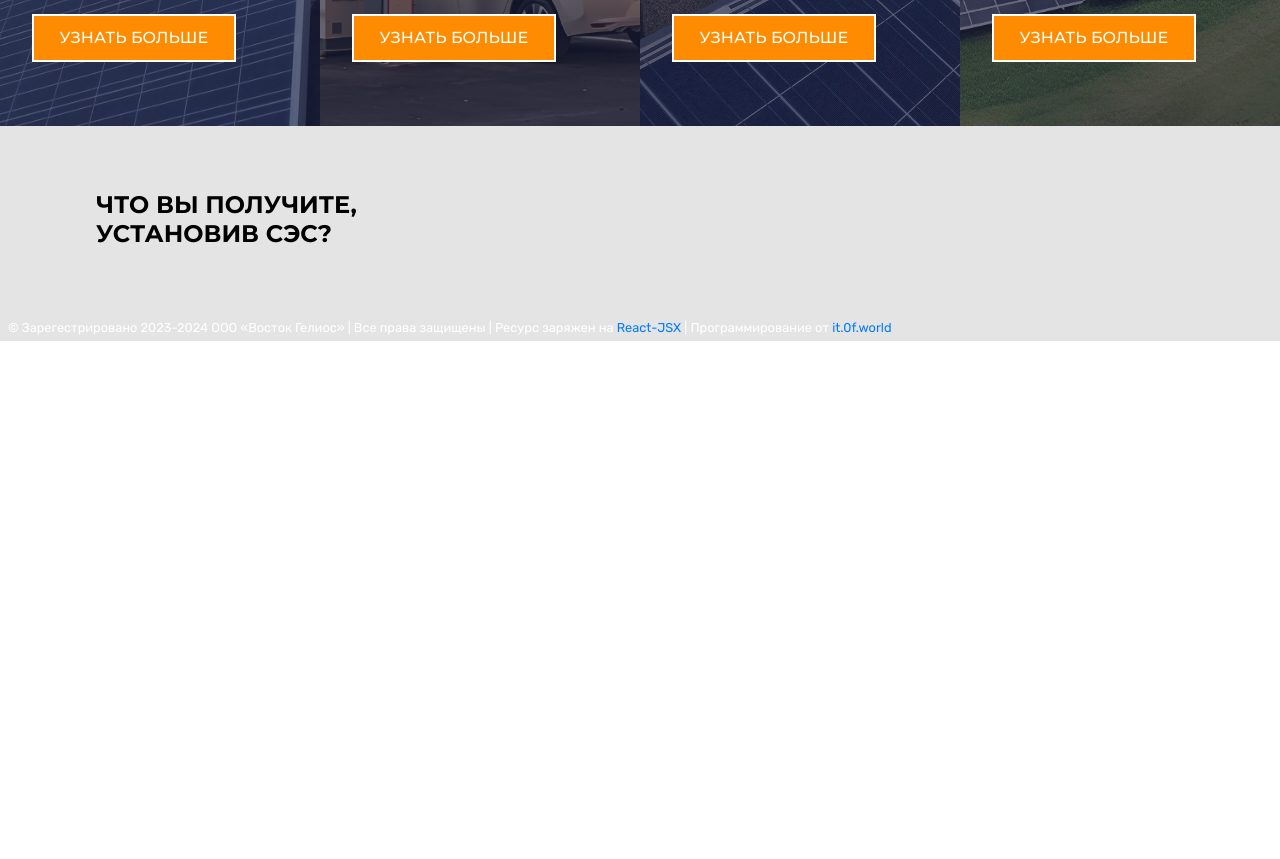
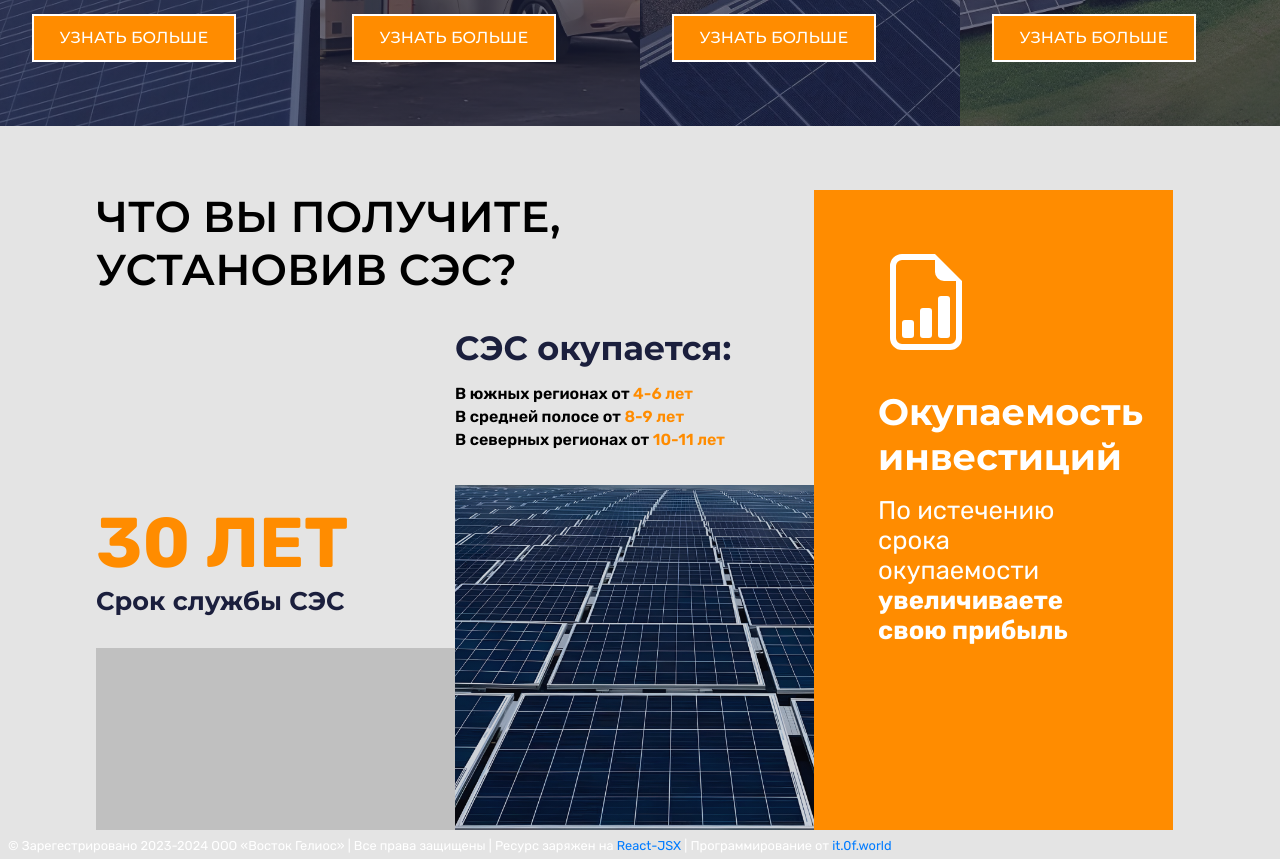
Before and after one commit to it-0f-world/vostok-gelios.ru, a React (Create React App) app: page / in a window 1280 px wide. Shown: the part 2840-3699 px from the top of the page. Before the commit the page ends 3181 px from the top, so only its background shows below. Built offline with nearby package versions, Linux system fonts and the light colour scheme.

Commit message:
opportunities block made

```diff
--- a/src/components/pages/main/opportuninies.jsx
+++ b/src/components/pages/main/opportuninies.jsx
@@ -1,13 +1,35 @@
 import style from "./opportuninies.module.css";
+import { BsFileEarmarkBarGraph } from "react-icons/bs";
 
 export default function opportuninies() {
     return (
         <div className={style.container}>
             <div className={style.c1}>
-                <h2>ЧТО ВЫ ПОЛУЧИТЕ, <br/>УСТАНОВИВ СЭС?</h2>
+                <div className={style.c1top}>
+                    <h2>ЧТО ВЫ ПОЛУЧИТЕ, УСТАНОВИВ СЭС?</h2>
+                    <div>
+                        <p>30 ЛЕТ</p>
+                        <h3>Срок службы СЭС</h3>
+                    </div>
+                </div>
+                <div className={style.c1bottom}></div>
             </div>
-            <div className={style.c2}></div>
-            <div className={style.c3}></div>
+            <div className={style.c2}>
+                <div className={style.c2top}>
+                    <h3>СЭС окупается:</h3>
+                    <p>В южных регионах от <span style={{color: '#ff8c00'}}>4-6 лет</span></p>
+                    <p>В средней полосе от <span style={{color: '#ff8c00'}}>8-9 лет</span></p>
+                    <p>В северных регионах от <span style={{color: '#ff8c00'}}>10-11 лет</span></p>
+                </div>
+                <div className={style.c2bottom}></div>
+            </div>
+            <div className={style.c3}>
+                <div className={style.c3content}>
+                    <div className={style.c3top}><BsFileEarmarkBarGraph /></div>
+                    <h3>Окупаемость инвестиций</h3>
+                    <p>По истечению срока <br/>окупаемости <b>увеличиваете <br/>свою прибыль</b></p>
+                </div>
+            </div>
         </div>
     );
 }
--- a/src/components/pages/main/opportuninies.module.css
+++ b/src/components/pages/main/opportuninies.module.css
@@ -1,4 +1,99 @@
 .container {
     display: flex;
-    padding: 4rem 6rem;
+    padding: 4rem 6rem 0;
 }
+
+.c1, .c2, .c3 {
+    display: flex;
+    flex-direction: column;
+    width: 33%;
+}
+
+.c1top {
+    height: 70%;
+    display: flex;
+    flex-direction: column;
+    justify-content: space-between;
+    padding-bottom: 2rem;
+}
+
+.c1, .c2 {
+    overflow: visible;
+}
+
+.c1top h2 {
+    position: relative;
+    z-index: 1;
+    font-size: 2.7rem;
+    font-weight: 600;
+    width: 200%;
+}
+
+.c1top p {
+    color: #ff8c00;
+    font-size: 4.4rem;
+    font-weight: 700;
+}
+
+.c1top h3 {
+    color: #1B1F3D;
+    font-size: 1.6rem;
+}
+
+.c1bottom {
+    background-color: #c0c0c0;
+    height: 30%;
+}
+
+.c2top {
+    height: 40%;
+    display: flex;
+    flex-direction: column;
+    justify-content: flex-end;
+    padding: 2rem 0;
+}
+
+.c2top h3 {
+    color: #1B1F3D;
+    font-size: 2.1rem;
+    padding: 0 0 1rem;
+}
+
+.c2top p {
+    font-weight: 600;
+    padding: 0 0 .25rem;
+}
+
+.c2bottom {
+    height: 60%;
+    background-image:
+    linear-gradient(#1b1f3d33, #1b1f3d33),
+    url(./img/seaSolarStation.webp);
+    background-position: center;
+    background-repeat: no-repeat;
+    background-size: cover;
+}
+
+.c3 {
+    background-color: #ff8c00;
+    color:white;
+
+    min-height: 40rem;
+}
+
+.c3content {
+    padding: 4rem;
+}
+
+.c3top {
+    font-size: 6rem;
+}
+
+.c3 h3 {
+    font-size: 2.3rem;
+    padding: 1rem 0;
+}
+
+.c3 p {
+    font-size: 1.6rem;
+}
```
Also changed, not shown: src/components/pages/main/img/seaSolarStation.webp (added).
